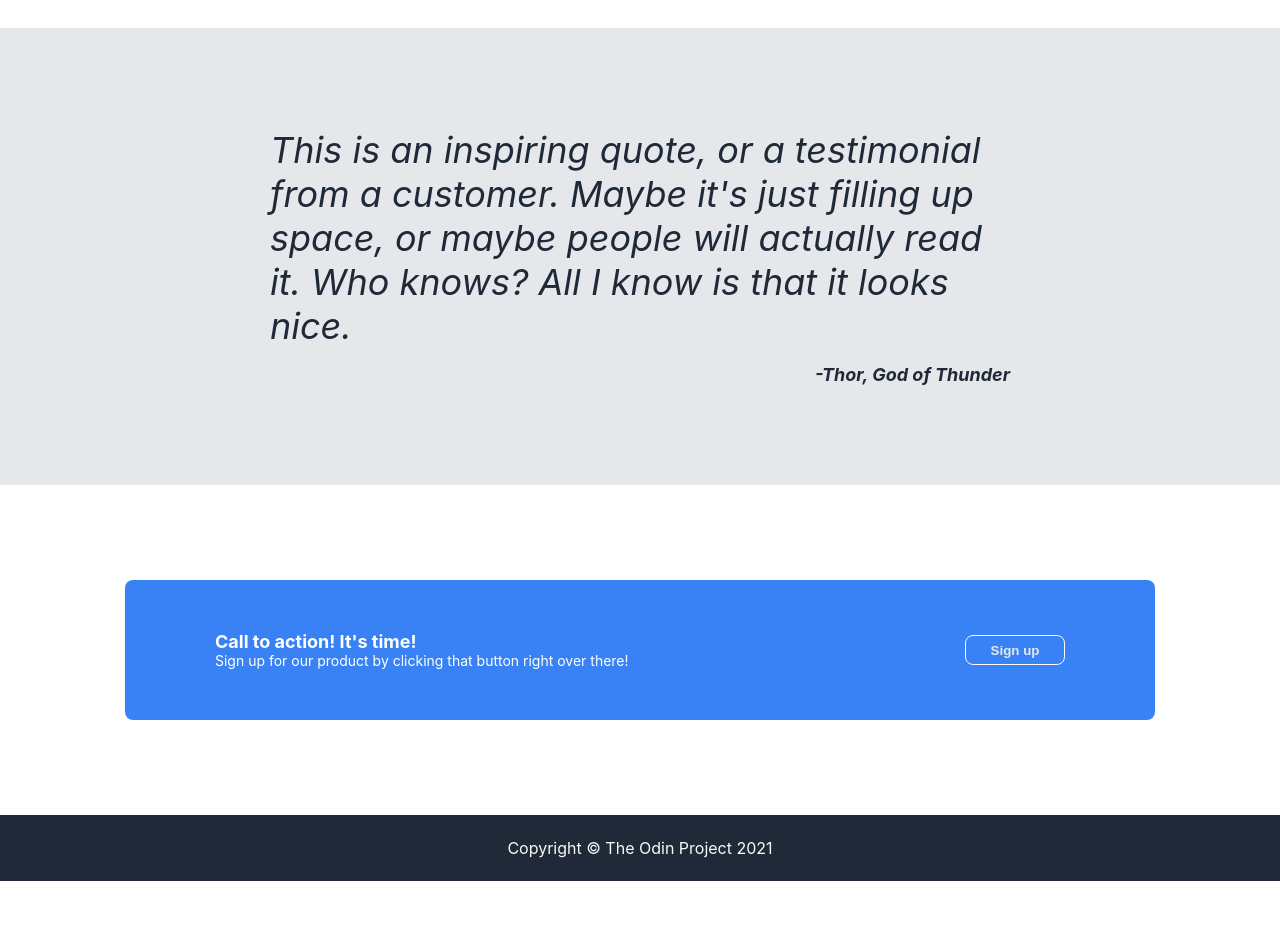
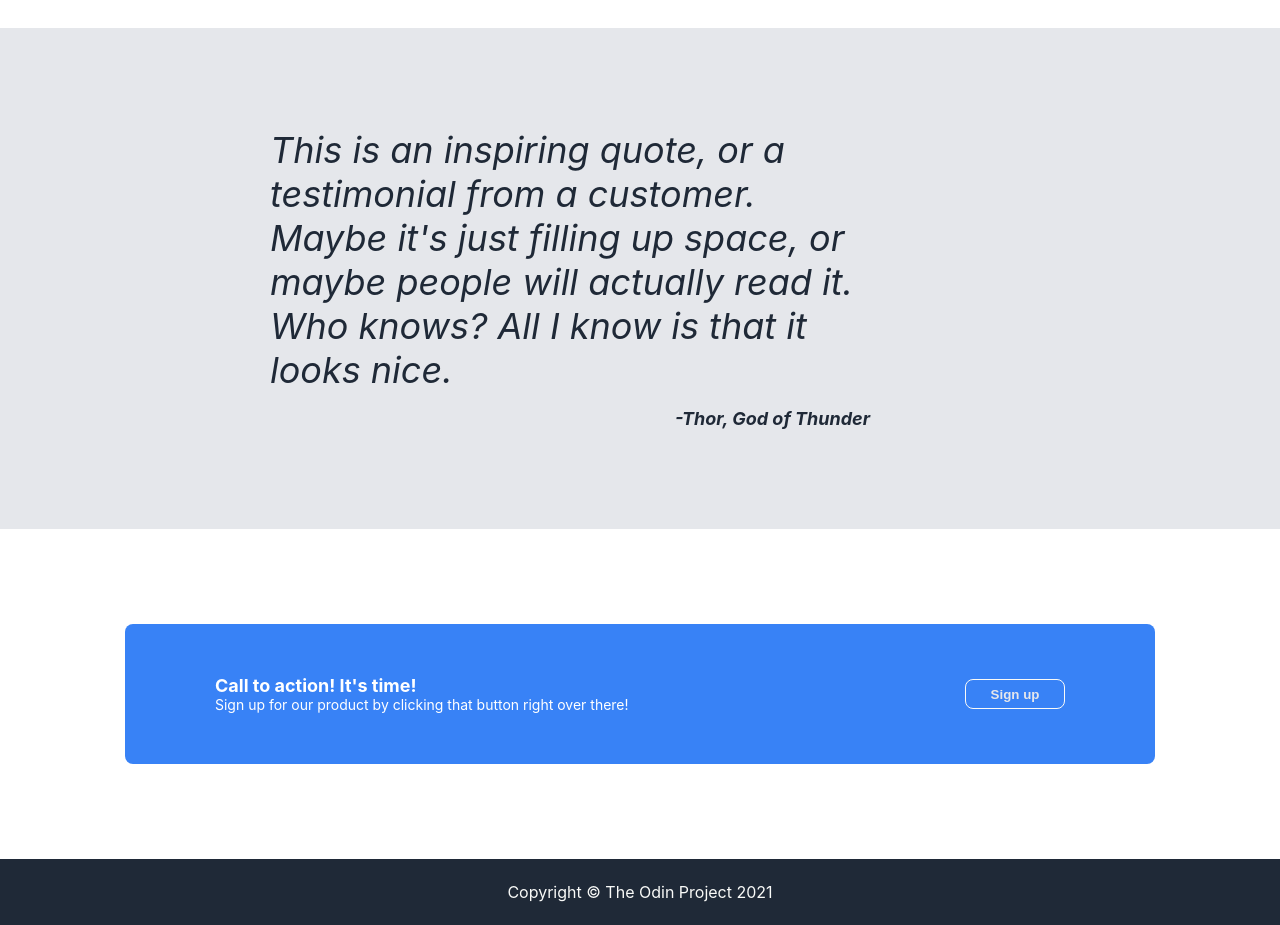
Before and after one commit to JCuzzy1/odin-landing-page, a plain HTML site: page index.html in a window 1280 px wide. Shown: the part 920-1845 px from the top of the page. Before the commit the page ends 1801 px from the top, so only its background shows below. Drawn offline with Linux system fonts and the light colour scheme.

Commit message:
Created a container for the testimonial to make the text block more narrow.

```diff
--- a/index.html
+++ b/index.html
@@ -61,8 +61,10 @@
                 </div>
             </div>
             <div class="grey-main">
-                <div class="quote">This is an inspiring quote, or a testimonial from a customer. Maybe it's just filling up space, or maybe people will actually read it. Who knows? All I know is that it looks nice.</div>
-                <div class="attributed">-Thor, God of Thunder</div>
+                <div class="container">
+                    <div class="quote">This is an inspiring quote, or a testimonial from a customer. Maybe it's just filling up space, or maybe people will actually read it. Who knows? All I know is that it looks nice.</div>
+                    <div class="attributed">-Thor, God of Thunder</div>
+                </div>
             </div>
             <div class="bottom-main">
                 <div class="cta-container">
--- a/style.css
+++ b/style.css
@@ -189,6 +189,11 @@ body {
     padding-top: 100px;
   }
 
+  .container {
+    width: 600px;
+    background-color: #E5E7EB;
+  }
+
   .attributed {
     text-align: right;
     font-weight: bold;
```
